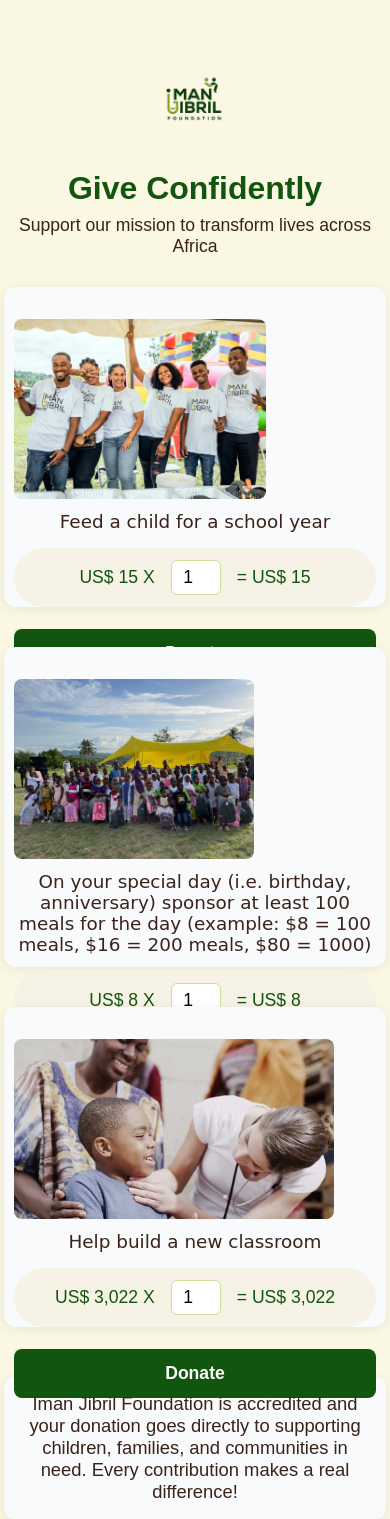
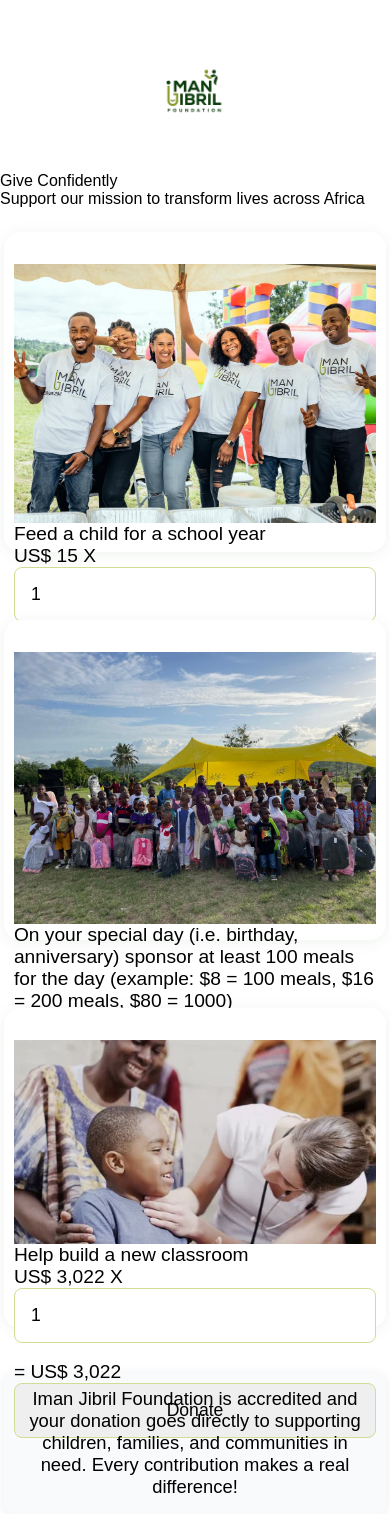
Before and after one commit to PrinceAmoakoBannerman/NGO, a Django app: page /donate/ in a window 390 px wide. After the commit the page ends 1493 px from the top, so only its background shows below. Run offline with Django 5.2, Linux system fonts and the light colour scheme.

Commit message:
Apply unified mobile responsive CSS to sign in, sign up, and donate pages

```diff
--- a/accounts/templates/accounts/donate.html
+++ b/accounts/templates/accounts/donate.html
@@ -6,138 +6,62 @@
   <title>Donate - Iman Jibril Foundation</title>
   <link rel="stylesheet" href="{% static 'css/style.css' %}">
   <style>
-    body {
-      background: #faf7e3;
+    @media (max-width: 600px) {
+  .signin-form-container,
+  .signup-form-container,
+  .donate-card {
+    max-width: 98vw !important;
+    width: 98vw !important;
+    padding: 32px 10px !important;
+    font-size: 1.2rem !important;
+    min-height: 320px;
+    margin: 24px auto !important;
+    border-radius: 16px;
+    box-shadow: 0 2px 16px rgba(18,85,15,0.07);
+    background: #fff;
   }
-    .donate-logo {
-      display: block;
-      margin: 40px auto 10px auto;
-      max-width: 220px;
-      width: 40%;
+  .signin-form-container input,
+  .signup-form-container input,
+  .signup-form-container select,
+  .signup-form-container textarea,
+  .signin-form-container button,
+  .signup-form-container button,
+  .donate-card input,
+  .donate-card button {
+    font-size: 1.1rem !important;
+    padding: 16px !important;
+    width: 100% !important;
+    margin-bottom: 18px !important;
+    border-radius: 8px;
+    border: 1px solid #d0dd94;
+    box-sizing: border-box;
   }
-    .donate-header {
-      text-align: center;
-      margin-bottom: 30px;
-    }
-    .donate-title {
-      font-size: 2rem;
-      color: #12550f;
-      font-weight: bold;
-      margin-bottom: 8px;
-    }
-    .donate-subtitle {
-      font-size: 1.1rem;
-      color: #39231a;
-      margin-bottom: 24px;
-    }
-    .donate-card-list {
-      display: flex;
-      flex-wrap: wrap;
-      gap: 32px;
-      justify-content: center;
-      margin-bottom: 30px;
-    }
-    .donate-card {
-      flex: 1 1 300px;
-      max-width: 350px;
-      min-width: 220px;
-      box-sizing: border-box;
-      margin-bottom: 20px;
-      border-radius: 12px;
-      background: #f9fafb;
-      box-shadow: 0 2px 12px rgba(0,0,0,0.07);
-      padding: 24px;
-      font-size: 1rem;
-      text-align: center;
-    }
-    .donate-card img {
-      max-width: 100%;
-      max-height: 180px;
-      height: auto;
-      border-radius: 8px;
-      margin-bottom: 12px;
-    }
-    .donate-desc {
-      font-size: 1.15rem;
-      margin-bottom: 16px;
-      color: #39231a;
-      font-family: 'Patrick Hand', cursive, Arial, sans-serif;
-    }
-    .donate-amount {
-      background: #f6f3e6;
-      border-radius: 30px;
-      padding: 12px 0;
-      margin-bottom: 12px;
-      font-size: 1.1rem;
-      color: #12550f;
-      display: flex;
-      align-items: center;
-      justify-content: center;
-      gap: 8px;
-    }
-    .donate-card input[type="number"] {
-      width: 50px;
-      font-size: 1.1rem;
-      padding: 6px;
-      border-radius: 6px;
-      border: 1px solid #d0dd94;
-      text-align: center;
-      margin: 0 8px;
-    }
-    .donate-btn {
-      font-size: 1.1rem;
-      padding: 14px 28px;
-      width: 100%;
-      margin-top: 10px;
-      border-radius: 8px;
-      background: #12550f;
-      color: #fff;
-      border: none;
-      cursor: pointer;
-      font-weight: bold;
-    }
-    .donate-info {
-      width: 95vw;
-      margin: 0 auto;
-      margin-top: 20px;
-      background: #f9fafb;
-      border-radius: 10px;
-      box-shadow: 0 2px 12px rgba(0,0,0,0.07);
-      padding: 16px;
-      text-align: center;
-      font-size: 1.15rem;
-      color: #39231a;
-    }
-    @media (max-width: 900px) {
-      .donate-card-list {
-        gap: 16px;
-      }
-      .donate-card {
-        max-width: 95vw;
-      }
-    }
-    @media (max-width: 600px) {
   .donate-card-list {
     flex-direction: column;
     align-items: center;
     gap: 20px;
   }
-      .donate-card {
-        width: 98vw !important;
-        max-width: 98vw !important;
-        padding: 32px 10px !important;
-        font-size: 1.2rem !important;
-        min-height: 320px;
-      }
   .donate-info {
     width: 98vw !important;
     font-size: 1.15rem !important;
+    margin: 0 auto;
+    margin-top: 20px;
+    padding: 16px;
+    border-radius: 10px;
+    background: #f9fafb;
+    box-shadow: 0 2px 12px rgba(0,0,0,0.07);
+    text-align: center;
   }
+  .signup-logo,
+  .signin-logo,
   .donate-logo {
     max-width: 120px;
     width: 60vw;
+    margin: 32px auto 20px auto;
+    display: block;
   }
 }
+
   </style>
 </head>
 <body>
```
Also changed, not shown: accounts/templates/accounts/signin.html (+43 -52 lines). Lines whose indentation alone changed are shown as unchanged.
